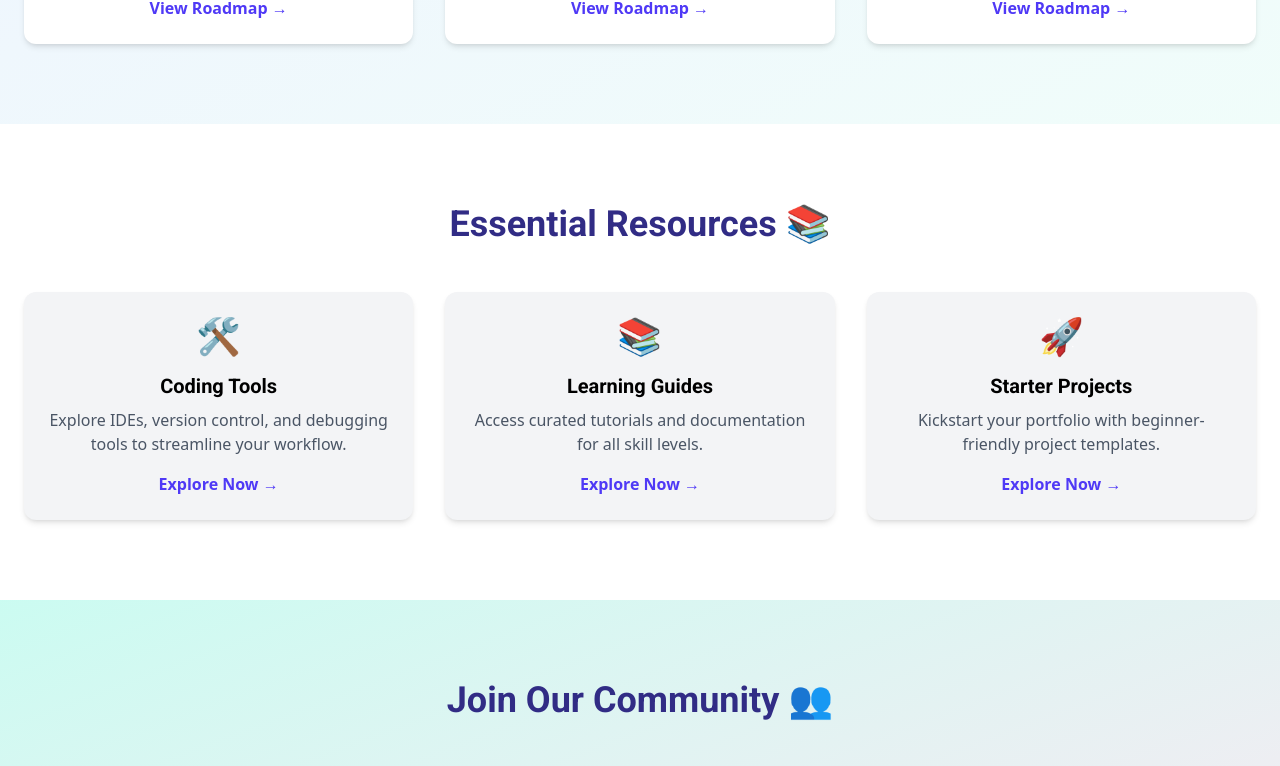
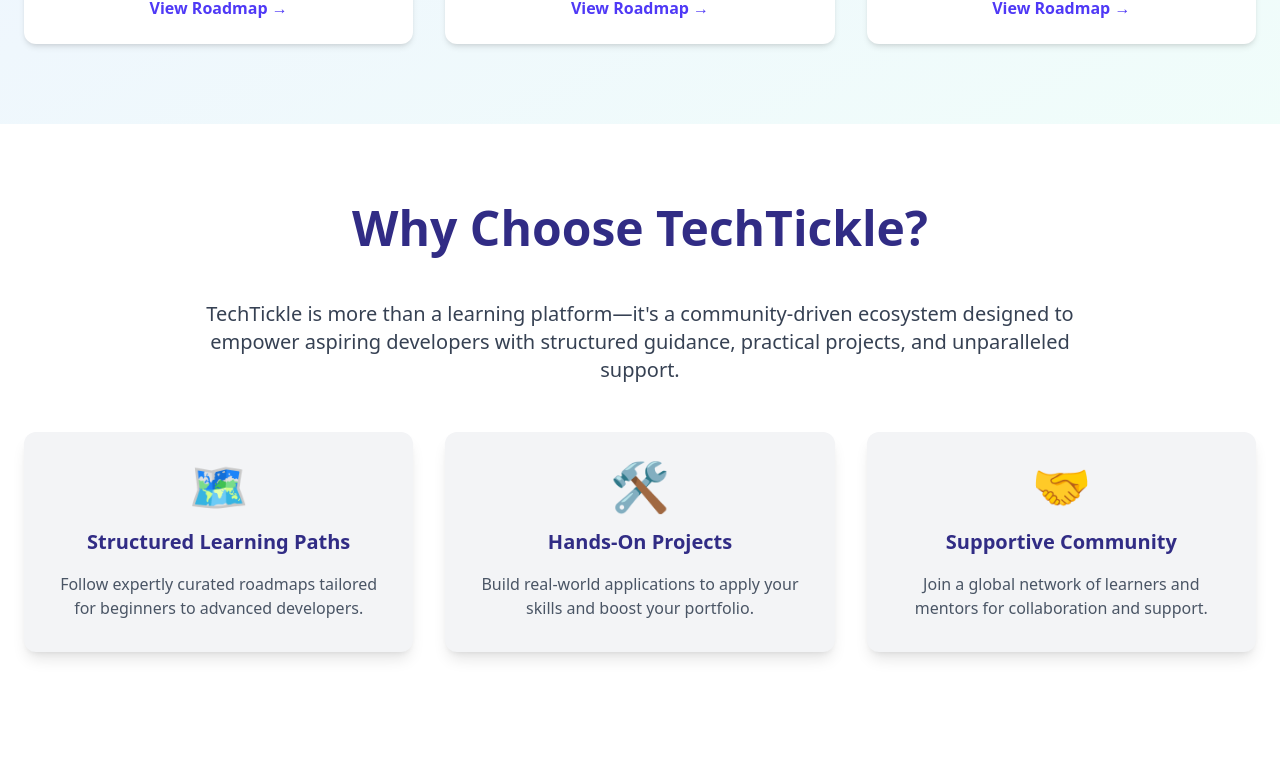
Before and after one commit to VipulSinghK/TechTickle, a React (Vite) app: page / in a window 1280 px wide. Shown: the part 1360-2126 px from the top of the page. Built offline with nearby package versions, Linux system fonts and the light colour scheme.

Commit message:
added loader

```diff
--- a/index.html
+++ b/index.html
@@ -2,7 +2,7 @@
 <html lang="en">
   <head>
     <meta charset="UTF-8" />
-    <link rel="icon" type="image/svg+xml" href="/vite.svg" />
+    <link rel="icon" type="image/svg+xml" href="https://www.svgrepo.com/show/331466/linus-tech-tips.svg" />
     <meta name="viewport" content="width=device-width, initial-scale=1.0" />
     <title>TechTickle-Tech Made Simple</title>
   </head>
--- a/src/App.jsx
+++ b/src/App.jsx
@@ -1,4 +1,4 @@
-import React from 'react'
+import React, { useEffect, useState } from 'react'
 import { BrowserRouter as Router, Routes, Route } from 'react-router-dom'
 
 import Navbar from './components/Navbar'
@@ -12,8 +12,24 @@
 import AIML from './components/AIML'
 import Tools from './components/Tools'
 import Ourmission from './components/Ourmission'
+import Loader from './components/Loading'
 
 const App = () => {
+  const [loading, setLoading] = useState(true);
+
+  useEffect(() => {
+    // Simulate loading delay (e.g., API calls, assets, etc.)
+    const timer = setTimeout(() => {
+      setLoading(false);
+    }, 2000); // 2 sec
+
+    return () => clearTimeout(timer);
+  }, []);
+
+  if (loading) {
+    return <Loader />;   //
+  }
+
   return (
     <Router>
       <Navbar />
@@ -22,13 +38,13 @@
           <Route path="/" element={<Home />} />
           <Route path="/about/*" element={<About />} />
           <Route path="/projects/*" element={<Projects />} />
-          <Route path="/login" element={<Login/>} />
-          <Route path="/Signup" element={<Signup/>} />
-          <Route path="/WebDev" element={<Webdev/>} />
-          <Route path="/Mobiledev" element={<Mobiledev/>} />
-          <Route path="/AIML" element={<AIML/>} />
-          <Route path="/Tools" element={<Tools/>} />
-          <Route path="/Ourmission" element={<Ourmission/>} />
+          <Route path="/login" element={<Login />} />
+          <Route path="/signup" element={<Signup />} />
+          <Route path="/webdev" element={<Webdev />} />
+          <Route path="/mobiledev" element={<Mobiledev />} />
+          <Route path="/aiml" element={<AIML />} />
+          <Route path="/tools" element={<Tools />} />
+          <Route path="/ourmission" element={<Ourmission />} />
         </Routes>
       </div>
     </Router>
--- a/src/components/Home.jsx
+++ b/src/components/Home.jsx
@@ -19,7 +19,7 @@
     } else if (index === fullText.length) {
       setIsComplete(true);
     }
-  }, [index, fullText, isComplete]);
+  }, [index, isComplete]);
 
   // Reset typewriter on component mount
   useEffect(() => {
@@ -41,6 +41,11 @@
   const childVariants = {
     hidden: { opacity: 0, y: 20 },
     visible: { opacity: 1, y: 0 },
+  };
+
+  const cardVariants = {
+    hidden: { opacity: 0, y: 20 },
+    visible: { opacity: 1, y: 0, transition: { duration: 0.5, ease: "easeOut" } },
   };
 
   // Roadmap data
@@ -65,6 +70,25 @@
       link: "/AIML",
       icon: "🤖",
       illustration: "https://illustrations.popsy.co/amber/designer.svg",
+    },
+  ];
+
+  // Why Choose TechTickle data
+  const whyChoose = [
+    {
+      title: "Structured Learning Paths",
+      description: "Follow expertly curated roadmaps tailored for beginners to advanced developers.",
+      icon: "🗺️",
+    },
+    {
+      title: "Hands-On Projects",
+      description: "Build real-world applications to apply your skills and boost your portfolio.",
+      icon: "🛠️",
+    },
+    {
+      title: "Supportive Community",
+      description: "Join a global network of learners and mentors for collaboration and support.",
+      icon: "🤝",
     },
   ];
 
@@ -174,6 +198,12 @@
               variants={childVariants}
               whileHover={{ scale: 1.1, boxShadow: "0px 8px 24px rgba(0, 0, 0, 0.2)" }}
               whileTap={{ scale: 0.95 }}
+              tabIndex={0}
+              onKeyDown={(e) => {
+                if (e.key === "Enter" || e.key === " ") {
+                  window.location.href = "/Webdev";
+                }
+              }}
             >
               <Link
                 to="/Webdev"
@@ -187,6 +217,12 @@
               variants={childVariants}
               whileHover={{ scale: 1.1, boxShadow: "0px 8px 24px rgba(0, 0, 0, 0.2)" }}
               whileTap={{ scale: 0.95 }}
+              tabIndex={0}
+              onKeyDown={(e) => {
+                if (e.key === "Enter" || e.key === " ") {
+                  window.location.href = "/resources/tools";
+                }
+              }}
             >
               <Link
                 to="/resources/tools"
@@ -210,6 +246,7 @@
             src="https://illustrations.popsy.co/amber/studying.svg"
             alt="Illustration of a person learning technology"
             className="w-3/4 md:w-2/3 max-w-md drop-shadow-2xl"
+            onError={() => console.error("Failed to load hero image")}
           />
         </motion.div>
       </section>
@@ -248,6 +285,7 @@
                   src={roadmap.illustration}
                   alt={`Illustration for ${roadmap.title}`}
                   className="w-full h-32 object-contain mb-4"
+                  onError={() => console.error(`Failed to load image: ${roadmap.illustration}`)}
                 />
                 <div className="text-4xl mb-4">{roadmap.icon}</div>
                 <h3 className="text-xl font-semibold mb-2 font-roboto">{roadmap.title}</h3>
@@ -259,6 +297,50 @@
                 >
                   View Roadmap →
                 </Link>
+              </motion.div>
+            ))}
+          </motion.div>
+        </motion.div>
+      </section>
+
+      {/* Why Choose TechTickle Section */}
+      <section className="py-20 px-6 bg-white">
+        <motion.div
+          variants={sectionVariants}
+          initial="hidden"
+          whileInView="visible"
+          viewport={{ once: true }}
+          className="max-w-7xl mx-auto text-center"
+        >
+          <motion.h2
+            variants={childVariants}
+            className="text-4xl md:text-5xl font-bold font-poppins text-indigo-900 mb-12"
+          >
+            Why Choose TechTickle?
+          </motion.h2>
+          <motion.p
+            variants={childVariants}
+            className="text-lg md:text-xl max-w-4xl mx-auto font-open-sans text-gray-700 mb-12"
+          >
+            TechTickle is more than a learning platform—it's a community-driven ecosystem designed to empower aspiring developers with structured guidance, practical projects, and unparalleled support.
+          </motion.p>
+          <motion.div
+            variants={staggerVariants}
+            initial="hidden"
+            whileInView="visible"
+            viewport={{ once: true }}
+            className="grid grid-cols-1 md:grid-cols-3 gap-8"
+          >
+            {whyChoose.map((item, i) => (
+              <motion.div
+                key={i}
+                variants={cardVariants}
+                whileHover={{ scale: 1.05, boxShadow: "0px 12px 32px rgba(0, 0, 0, 0.15)" }}
+                className="bg-gray-100 p-8 rounded-xl shadow-lg"
+              >
+                <div className="text-5xl mb-4 font-roboto text-indigo-600">{item.icon}</div>
+                <h3 className="text-xl font-semibold font-poppins text-indigo-900 mb-4">{item.title}</h3>
+                <p className="text-gray-600 font-open-sans">{item.description}</p>
               </motion.div>
             ))}
           </motion.div>
@@ -414,6 +496,12 @@
             variants={childVariants}
             whileHover={{ scale: 1.1, boxShadow: "0px 8px 24px rgba(0, 0, 0, 0.2)" }}
             whileTap={{ scale: 0.95 }}
+            tabIndex={0}
+            onKeyDown={(e) => {
+              if (e.key === "Enter" || e.key === " ") {
+                window.location.href = "/login";
+              }
+            }}
           >
             <Link
               to="/login"
--- /dev/null
+++ b/src/components/Loading.jsx
@@ -0,0 +1,14 @@
+import React from "react";
+
+export default function Loader() {
+  return (
+    <div className="fixed inset-0 flex flex-col items-center justify-center h-screen bg-black">
+      <h1 className="text-4xl font-bold text-white mb-6 animate-[pulse_2s_ease-in-out_infinite]">TechTickle</h1>
+      <div className="flex space-x-3">
+        <div className="h-4 w-4 bg-blue-500 rounded-full animate-[bounce_0.6s_ease-in-out_infinite] transition-colors duration-1000 hover:bg-purple-500"></div>
+        <div className="h-4 w-4 bg-blue-500 rounded-full animate-[bounce_0.6s_ease-in-out_0.2s_infinite] transition-colors duration-1000 hover:bg-purple-500"></div>
+        <div className="h-4 w-4 bg-blue-500 rounded-full animate-[bounce_0.6s_ease-in-out_0.4s_infinite] transition-colors duration-1000 hover:bg-purple-500"></div>
+      </div>
+    </div>
+  );
+}
--- a/src/components/Ourmission.jsx
+++ b/src/components/Ourmission.jsx
@@ -2,7 +2,7 @@
 import { motion } from "framer-motion";
 import { Link } from "react-router-dom";
 
-// Animation variants
+
 const sectionVariants = {
   hidden: { opacity: 0, y: 50 },
   visible: { opacity: 1, y: 0, transition: { duration: 0.8, ease: "easeOut" } },
```
